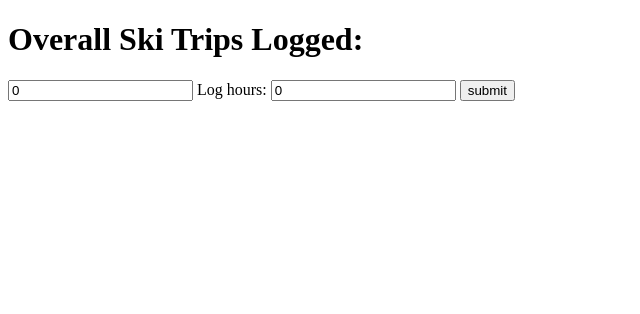
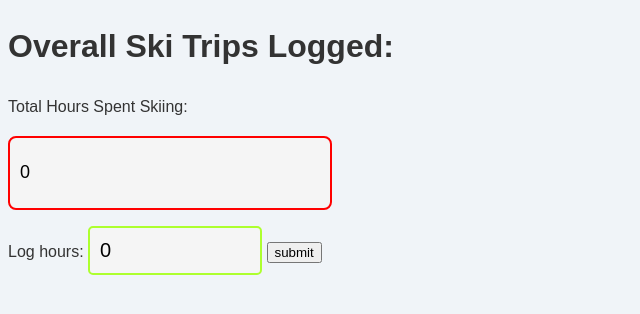
Before and after one commit to WVU-CS330-2024-08-Group05/G5, a plain HTML site: page SkiLogging/SkiLoggingIndex.html in a window 1280 px wide. Both pictures are taken after a click on the button "submit". Shown: the whole page, without its empty margins (0-640 px from the left). Drawn offline with Linux system fonts and the light colour scheme; files that its build step writes are made by us from their sources.

Commit message:
Added CSS code and fixed HTML

```diff
--- a/SkiLogging/SkiLoggingIndex.html
+++ b/SkiLogging/SkiLoggingIndex.html
@@ -5,16 +5,29 @@
     <meta name="viewport" content="width=device-width, initial-scale=1">
     <title>HTML5 Boilerplate</title>
     <link rel="stylesheet" href="SkiLoggingStyles.css">
-        <script src="hoursLogged.js" defer></script>
 </head>
 
 <body>
     <h1>
         Overall Ski Trips Logged:
     </h1>
-        <input type="text" id="totalHours" name="totalHours" value=0 readonly>
+    <div>
+        <p>Total Hours Spent Skiing:</p>
+        <input type="number" id="totalHours" name="totalHours" value=0 readonly>
+        <p></p>
+    </div>
     <label for="Hours">Log hours:</label>
-        <input type="text" id="Hours" name="Hours" value=0>
-        <button type = "button" id="hourSubmit">submit</button>
+    <input type="number" id="Hours" name="Hours" value=0>
+    <button type="button" id="hourSubmit">submit</button>
 </body>
+
 </html>
+<script>
+    document.getElementById('hourSubmit').addEventListener("click", function () {
+        let newHours = parseFloat(document.getElementById('Hours').value) || 0;
+        let totalHours = parseFloat(document.getElementById('totalHours').value) || 0;
+        totalHours += newHours;
+        document.getElementById('totalHours').value = totalHours;
+        document.getElementById('Hours').value = 0;
+    });
+</script>
--- /dev/null
+++ b/SkiLogging/SkiLoggingStyles.css
@@ -0,0 +1,43 @@
+/*changes the hours input box to a different color and size*/
+#Hours {
+    width: 150px;
+    height: 25px;
+    font-size: 20px;
+    padding: 10px;
+    border: 2px solid greenyellow;
+    background-color: whitesmoke;
+    border-radius: 5px;
+}
+
+    /*adds a glow around the box when hours is clicked on*/
+    #Hours:focus {
+        border-color: greenyellow;
+        box-shadow: 0 0 15px greenyellow;
+        outline: none;
+    }
+
+/*changes the font and the color of the web page background*/
+body {
+    background-color: #f0f4f8;
+    color: #333;
+    font-family: 'Arial', sans-serif;
+    line-height: 1.6;
+}
+
+/*changes the totalHours input box to a different color and size*/
+#totalHours {
+    width: 300px;
+    height: 50px;
+    font-size: 18px;
+    padding: 10px;
+    border: 2px solid red;
+    border-radius: 8px;
+    background-color: whitesmoke;
+}
+
+    /*adds a glow around the box when totalHours is clicked on*/
+    #totalHours:focus {
+        border-color: red;
+        box-shadow: 0 0 10px red;
+        outline: none;
+    }
```
Lines whose indentation alone changed are shown as unchanged.
